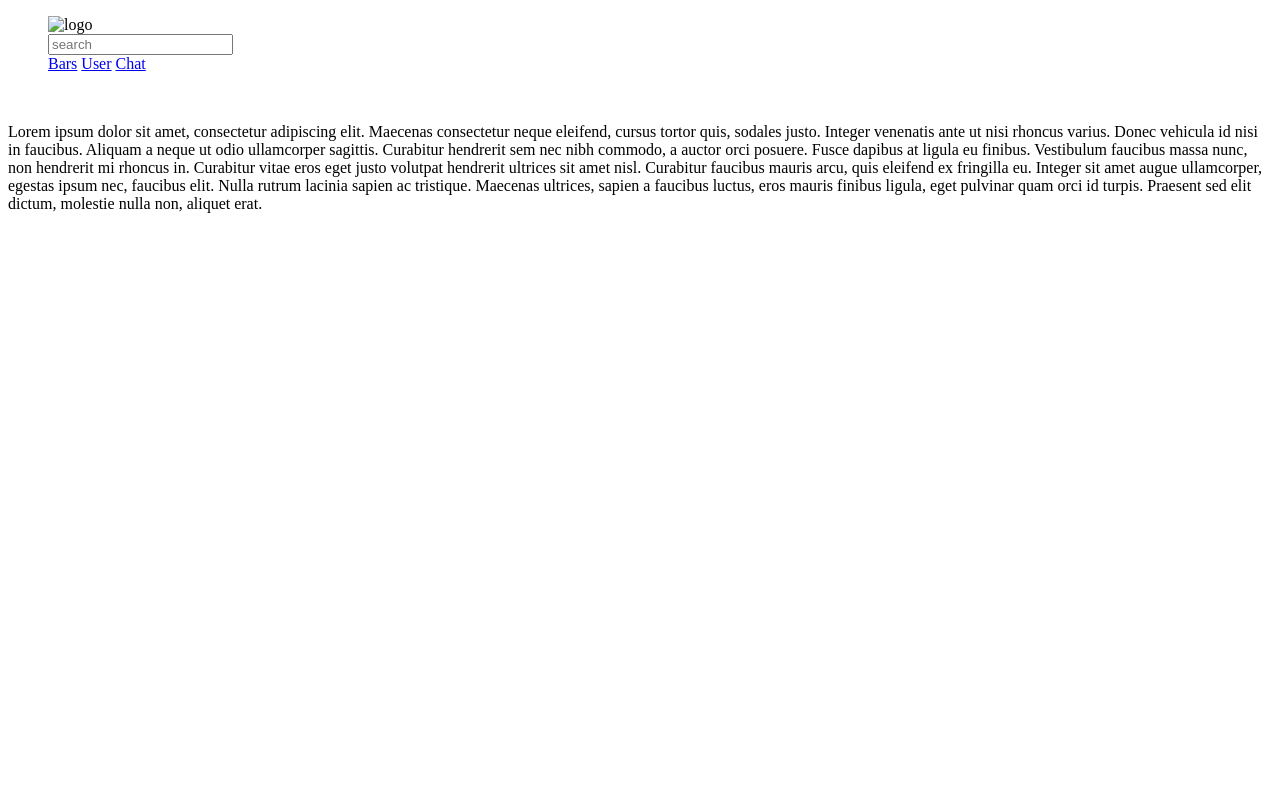
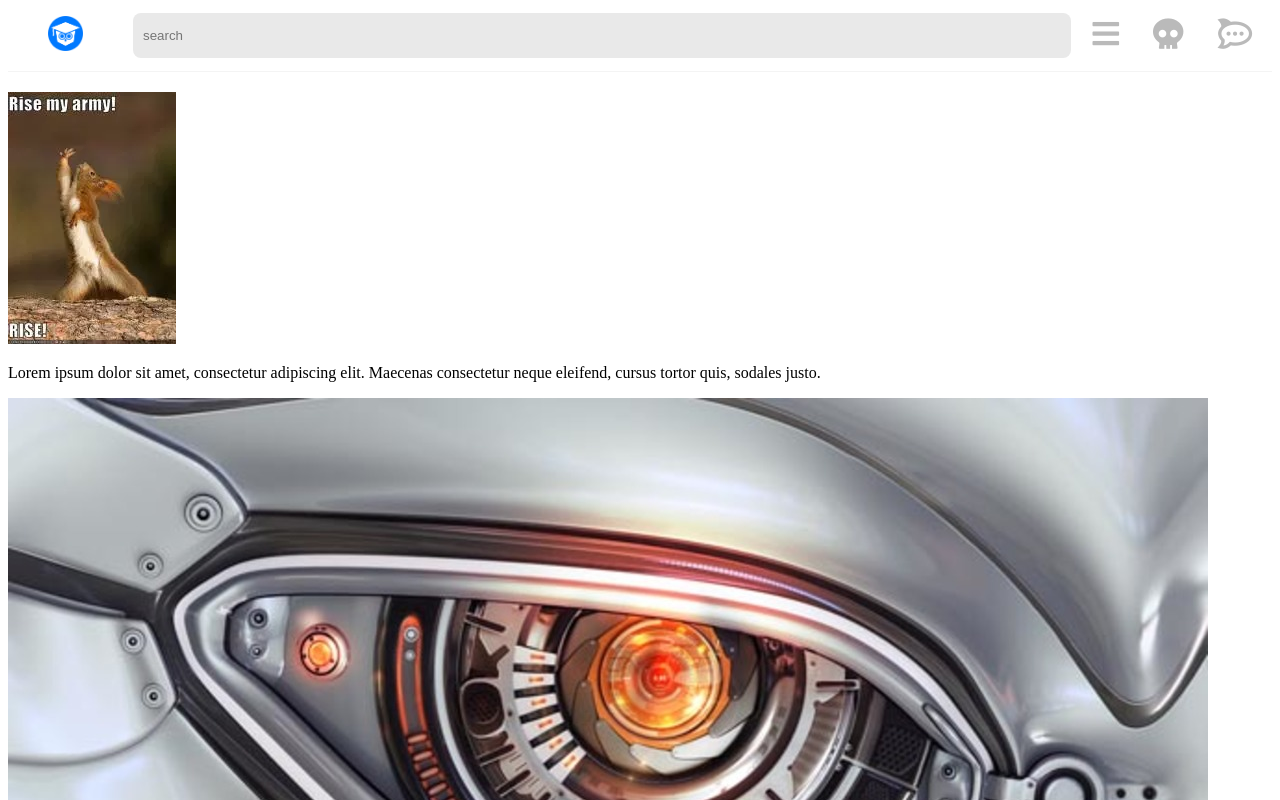
Before and after one commit to firesoul956/demo, a plain HTML site: page search-engine-front-end-implementation-18dd3d5ae7439620f7d1b05a9eef0a683dc5b7e1/pintrestclone.html in a window 1280 px wide. Shown: the top 800 px of the page. Drawn offline with Linux system fonts and the light colour scheme.

Commit message:
aaron left, emergency backup

```diff
--- a/search-engine-front-end-implementation-18dd3d5ae7439620f7d1b05a9eef0a683dc5b7e1/pintrestclone.html
+++ b/search-engine-front-end-implementation-18dd3d5ae7439620f7d1b05a9eef0a683dc5b7e1/pintrestclone.html
@@ -2,21 +2,23 @@
 <html>
   <head>
     <title>Pinteres Clone</title>
+    <link rel ="stylesheet" href="pintrestclonecss.css">
+    <link rel="stylesheet" href="https://use.fontawesome.com/releases/v5.1.0/css/all.css" integrity="sha384-lKuwvrZot6UHsBSfcMvOkWwlCMgc0TaWr+30HWe3a4ltaBwTZhyTEggF5tJv8tbt" crossorigin="anonymous">
   </head>
 
   <body>
     <div id="header">
         <ul>
             <div id="logo">
-                <img src="" alt="logo"/>
+                <img src="img/ds_circle_logo.png" alt="logo"/>
             </div>
             <div id="search">
                 <input id ="search-box" type="text" placeholder ="search" />
             </div>
             <div id="nav-buttons">
-                <a href ="#">Bars</a>
-                <a href ="#">User</a>
-                <a href ="#">Chat</a>
+                <a href ="#"><i class="fas fa-bars"></i></a>
+                <a href ="#"><i class="fas fa-skull"></i></a>
+                <a href ="#"><i class="fab fa-rocketchat"></i></a>
             </div>
         </ul>
     </div>
@@ -24,10 +26,62 @@
     <div id="wrapper">
 <div id="columns">
     <div class="pin">
-        <img src="img/" alt=""/>
-        <p>Lorem ipsum dolor sit amet, consectetur adipiscing elit. Maecenas consectetur neque eleifend, cursus tortor quis, sodales justo. Integer venenatis ante ut nisi rhoncus varius. Donec vehicula id nisi in faucibus. Aliquam a neque ut odio ullamcorper sagittis. Curabitur hendrerit sem nec nibh commodo, a auctor orci posuere. Fusce dapibus at ligula eu finibus. Vestibulum faucibus massa nunc, non hendrerit mi rhoncus in. Curabitur vitae eros eget justo volutpat hendrerit ultrices sit amet nisl. Curabitur faucibus mauris arcu, quis eleifend ex fringilla eu. Integer sit amet augue ullamcorper, egestas ipsum nec, faucibus elit. Nulla rutrum lacinia sapien ac tristique. Maecenas ultrices, sapien a faucibus luctus, eros mauris finibus ligula, eget pulvinar quam orci id turpis. Praesent sed elit dictum, molestie nulla non, aliquet erat.</p>
+        <img src="../images/rise_my_army.png" alt=""/>
+        <p>Lorem ipsum dolor sit amet, consectetur adipiscing elit. Maecenas consectetur neque eleifend, cursus tortor quis, sodales justo.</p>
+    </div>
+    <div class="pin">
+         <img src="../images/AVIS_eye.jpg" alt=""/>
+         <p>Lorem ipsum dolor sit amet, consectetur adipiscing elit. Maecenas consectetur neque eleifend, cursus tortor quis, sodales justo.</p>
+    </div>
+    <div class="pin">
+        <img src="../images/AVIS_eye2.jpg" alt=""/>
+        <p>Lorem ipsum dolor sit amet, consectetur adipiscing elit. Maecenas consectetur neque eleifend, cursus tortor quis, sodales justo.</p>
+    </div>
+    <div class="pin">
+        <img src="../images/The_Logo_of_Magic_Finished.png" alt=""/>
+        <p>Lorem ipsum dolor sit amet, consectetur adipiscing elit. Maecenas consectetur neque eleifend, cursus tortor quis, sodales justo.</p>
+    </div>
+<div id="columns">
+    <div class="pin">
+        <img src="../images/rise_my_army.png" alt=""/>
+        <p>Lorem ipsum dolor sit amet, consectetur adipiscing elit. Maecenas consectetur neque eleifend, cursus tortor quis, sodales justo.</p>
+    </div>
+    <div class="pin">
+        <img src="../images/AVIS_eye.jpg" alt=""/>
+        <p>Lorem ipsum dolor sit amet, consectetur adipiscing elit. Maecenas consectetur neque eleifend, cursus tortor quis, sodales justo.</p>
+    </div>
+    <div class="pin">
+        <img src="../images/AVIS_eye2.jpg" alt=""/>
+        <p>Lorem ipsum dolor sit amet, consectetur adipiscing elit. Maecenas consectetur neque eleifend, cursus tortor quis, sodales justo.</p>
+    </div>
+    <div class="pin">
+        <img src="../images/The_Logo_of_Magic_Finished.png" alt=""/>
+        <p>Lorem ipsum dolor sit amet, consectetur adipiscing elit. Maecenas consectetur neque eleifend, cursus tortor quis, sodales justo.</p>
+    </div>
+<div id="columns">
+    <div class="pin">
+        <img src="../images/rise_my_army.png" alt=""/>
+        <p>Lorem ipsum dolor sit amet, consectetur adipiscing elit. Maecenas consectetur neque eleifend, cursus tortor quis, sodales justo.</p>
+    </div>
+    <div class="pin">
+        <img src="../images/AVIS_eye.jpg" alt=""/>
+        <p>Lorem ipsum dolor sit amet, consectetur adipiscing elit. Maecenas consectetur neque eleifend, cursus tortor quis, sodales justo.</p>
+    </div>
+    <div class="pin">
+       <img src="../images/AVIS_eye2.jpg" alt=""/>
+       <p>Lorem ipsum dolor sit amet, consectetur adipiscing elit. Maecenas consectetur neque eleifend, cursus tortor quis, sodales justo.</p>
+    </div>
+    <div class="pin">
+        <img src="../images/The_Logo_of_Magic_Finished.png" alt=""/>
+        <p>Lorem ipsum dolor sit amet, consectetur adipiscing elit. Maecenas consectetur neque eleifend, cursus tortor quis, sodales justo.</p>
     </div>
 </div>
     </div>
   </body>
 </html>
+
+<!--Lorem ipsum dolor sit amet, consectetur adipiscing elit. Maecenas consectetur neque eleifend, cursus tortor quis, sodales justo.
+ Integer venenatis ante ut nisi rhoncus varius. Donec vehicula id nisi in faucibus. Aliquam a neque ut odio ullamcorper sagittis. Curabitur hendrerit sem nec nibh commodo, a auctor orci posuere.
+ Fusce dapibus at ligula eu finibus. Vestibulum faucibus massa nunc, non hendrerit mi rhoncus in. Curabitur vitae eros eget justo volutpat hendrerit ultrices sit amet nisl. Curabitur faucibus mauris arcu, quis eleifend ex fringilla eu.
+ Integer sit amet augue ullamcorper, egestas ipsum nec, faucibus elit. Nulla rutrum lacinia sapien ac tristique. Maecenas ultrices, sapien a faucibus luctus, eros mauris finibus ligula, eget pulvinar quam orci id turpis. Praesent sed elit dictum, molestie nulla non, aliquet erat.
+ -->
--- /dev/null
+++ b/search-engine-front-end-implementation-18dd3d5ae7439620f7d1b05a9eef0a683dc5b7e1/pintrestclonecss.css
@@ -0,0 +1,50 @@
+/* header styles */
+#header{
+    width:100%;
+    background-color: white;
+    color: #a1a1a1;
+    margin-bottom: 20px;
+    border-bottom: 1px solid #f4f4f4;
+    height: 55px;
+}
+#header ul li{
+    list-style: none;
+    font-family: Arial;
+    font-size: .8em;
+    font-weight: bold;
+    display:inline-block;
+}
+#logo{
+    float:left;
+}
+#logo img{
+    width: 35px;
+    float: left;
+}
+#search{
+    width: 50%;
+    float:left;
+    margin-left: 240px;
+    padding-top: 10px;
+
+}
+#search-box{
+    width:150%;
+    height: 25px;
+    border-radius: 8px;
+    padding:10px;
+    background-color:#e9e9e9;
+    margin:-190px;
+    border: 0px;
+}
+#nav-buttons {
+    float:right;
+    margin-top: 2px;
+    margin-right:20px ;
+}
+#nav-buttons a{
+    color:#bababa;
+    text-decoration: none;
+    font-size: 1.9em;
+    margin-left:30px;
+}
```
